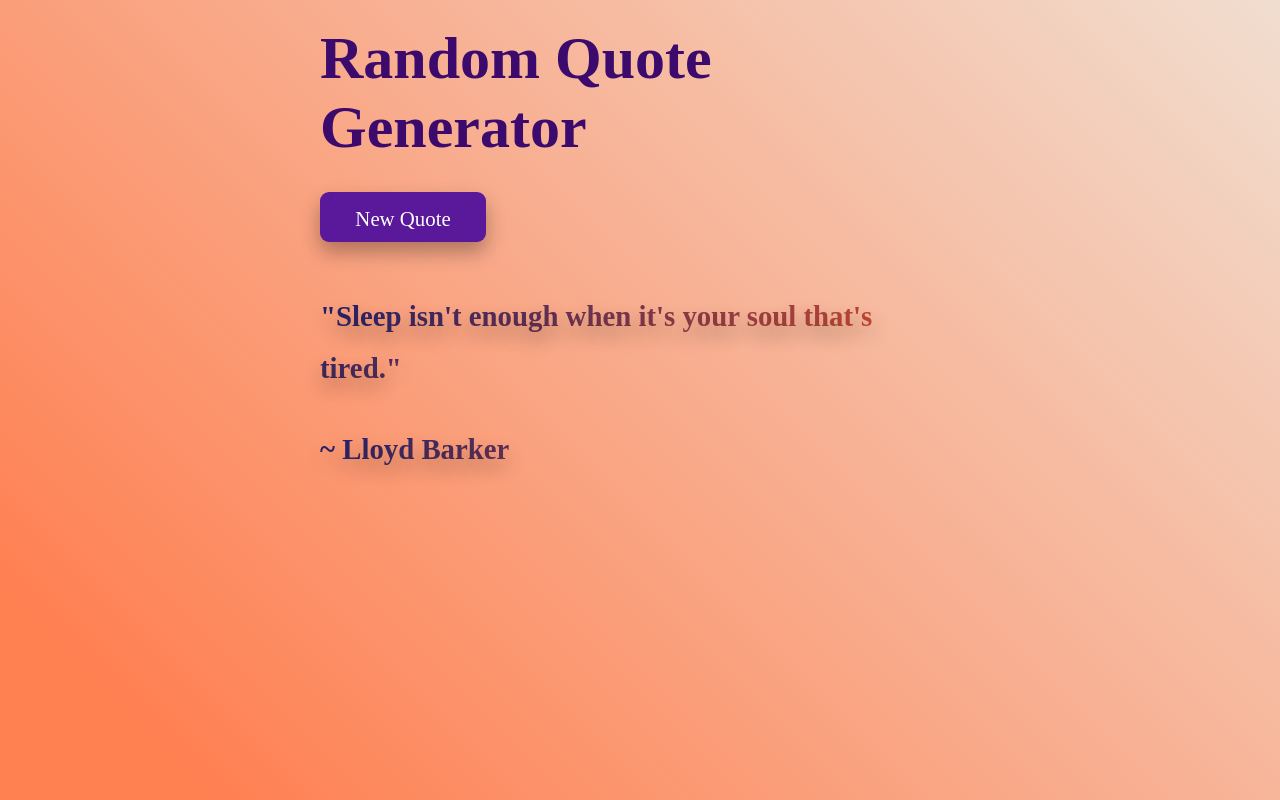
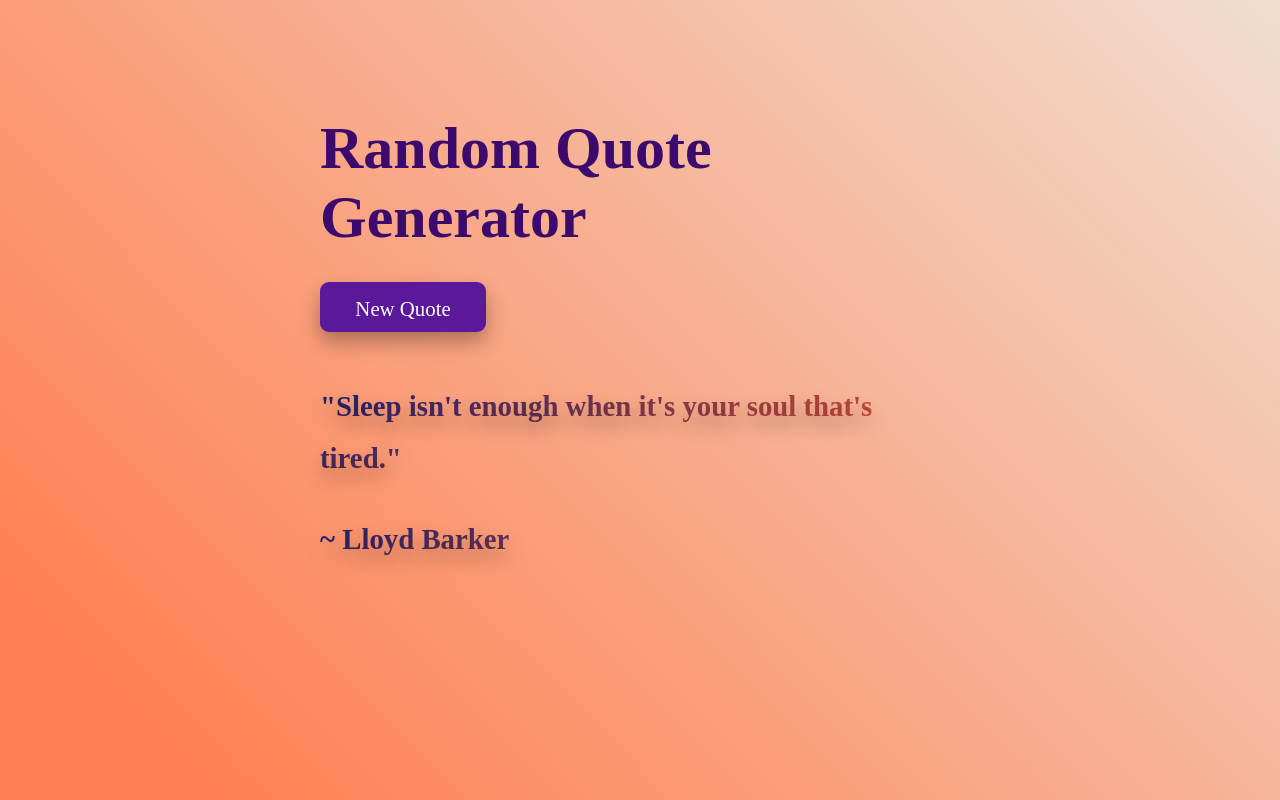
Before and after one commit to FrankDraws/random-quote-generator, a plain HTML site: page index.html in a window 1280 px wide. Drawn offline with Linux system fonts and the light colour scheme; a web font is replaced by a local one.

Commit message:
Added media query for h1 on larger screens.

```diff
--- a/styles.css
+++ b/styles.css
@@ -7,7 +7,6 @@ html {
     margin: 0;
     padding: 0;
     width: 100%;
-    /* height: 100%; */
     box-sizing: border-box;
     min-height: 100vh;
 
@@ -53,6 +52,11 @@ h1 {
     margin: 0 0 0.5em;
     padding: 0;
     color: #3c096c;
+}
+@media only screen and (min-width: 1080px) {
+    h1 {
+        margin-top: 1.5em;
+    }
 }
 #quote-display {
     margin-bottom: 20px;
```
